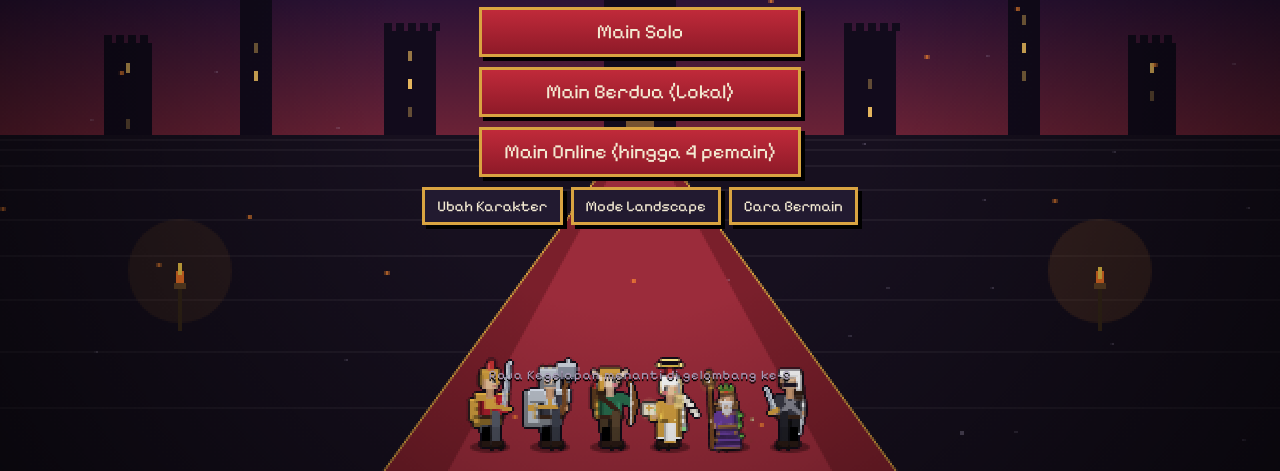
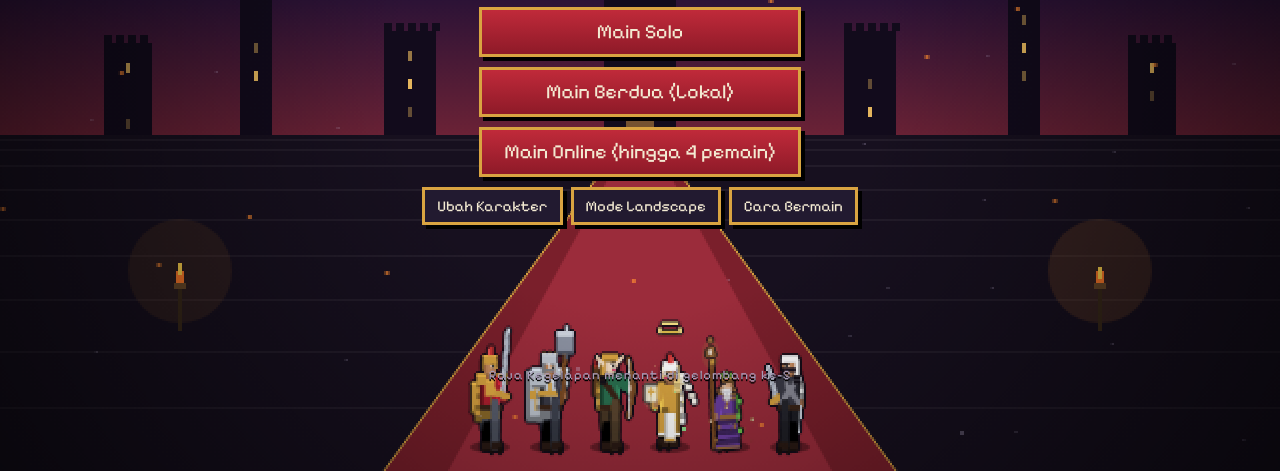
Before and after one commit to alvingabut/percobaan, a plain HTML site: page index.html in a window 1280 px wide. Shown: the part 329-800 px from the top of the page. Drawn offline with Linux system fonts and the light colour scheme; animation ran at ten frames a second.

Commit message:
Update index.html

```diff
--- a/index.html
+++ b/index.html
@@ -112,7 +112,7 @@ body.play #ls{display:block}
 <section class="scr" id="over"><h2>Tahta Runtuh</h2><p class="sub" id="ovt"></p><button class="btn" id="bre">Bertahan Lagi</button><button class="btn alt" id="bmn">Menu Utama</button></section>
 
 <script>
-const $=s=>document.querySelector(s),R=Math.random,TAU=Math.PI*2,W=800,H=480,WW=1600,WH=960,GOLD='#d9a441',BR='#7a4a24',SKIN='#f0c9a0';
+const $=s=>document.querySelector(s),R=Math.random,TAU=Math.PI*2,W=800,H=480,WW=1600,WH=960,GOLD='#d9a441',BR='#7a4a24',SKIN='#c98f62';
 const cv=$('#c'),g=cv.getContext('2d');g.imageSmoothingEnabled=false;
 const dist=(a,b)=>Math.hypot(a.x-b.x,a.y-b.y),cl=(v,a,b)=>Math.max(a,Math.min(b,v));
 const CL={
@@ -130,16 +130,16 @@ const EL=[
  {n:'Petir',c:'#fff27a',v:520,m:1,pi:0,r:8,d:'Petir melompat ke 2 musuh lain. Skill Badai Petir: awan badai mengikutimu dan menyambar musuh bertubi-tubi dengan petir berantai.'},
  {n:'Cahaya',c:'#fff3a0',v:300,m:1,pi:4,r:9,d:'Sinar suci menembus musuh. Skill Cakra Fajar: 3 sinar suci berputar melindungimu, menyembuhkan semua pemain, kebal sesaat.'},
  {n:'Kegelapan',c:'#9a4fe0',v:260,m:1.1,pi:2,r:10,d:'Bola gelap menyedot nyawa musuh. Skill Lubang Hitam: menyedot semua musuh ke satu titik, meledak, dan mencuri nyawa untukmu.'}];
-const SK1=['#b3202f','#2f5fb3','#2a6f4f','#6a3fa0','#3a3a46','#c2571a','#d9a441'],SK2=['#d9a441','#c0c7d1','#ffffff','#25252d','#38c2d6','#e8e0c8'],HATS=['Helm','Mahkota','Tudung'];
+const SK1=['#b3202f','#2f5fb3','#2a6f4f','#6a3fa0','#3a3a46','#c2571a','#d9a441'],SK2=['#d9a441','#c0c7d1','#ffffff','#25252d','#38c2d6','#e8e0c8'],HATS=['Helm','Mahkota','Tudung','Rambut'];
 const RC=[
  {n:'Manusia',hp:1,sp:1,dm:1,cd:1,d:'Seimbang dan serba bisa, tanpa kelebihan atau kekurangan.'},
  {n:'Elf',hp:.9,sp:1.1,dm:1,cd:.9,d:'Telinga runcing dan lincah. Gerak +10%, serangan 10% lebih cepat, tetapi nyawa -10%.'},
  {n:'Orc',hp:1.3,sp:.92,dm:1.1,cd:1,d:'Kulit hijau bertaring dan kuat. Nyawa +30%, serangan +10%, tetapi gerak -8%.'},
  {n:'Kurcaci',hp:1.2,sp:.9,dm:1.15,cd:1.05,d:'Pendek berjenggot dan tahan banting. Nyawa +20%, serangan +15%, tetapi gerak -10% dan serangan 5% lebih lambat.'}],
- RSK=[[SKIN,'#d29f76'],['#f3dcc2','#cfae92'],['#6f9a4a','#4d7335'],['#e0b08a','#b98660']];
-const cfg=[{name:'Pemain 1',cls:'knight',c1:SK1[0],c2:SK2[0],hat:0},{name:'Pemain 2',cls:'archer',c1:SK1[2],c2:SK2[0],hat:2}];
+ RSK=[[SKIN,'#a8714a'],['#f3dcc2','#cfae92'],['#6f9a4a','#4d7335'],['#e0b08a','#b98660']];
+const cfg=[{name:'Pemain 1',cls:'knight',c1:SK1[4],c2:SK2[3],hat:3},{name:'Pemain 2',cls:'archer',c1:SK1[2],c2:SK2[0],hat:2}];
 let who=0,mode=1,G=null,K={},touch={x:0,y:0},raf=0,last=0,mt=0;
-try{const s=JSON.parse(localStorage.getItem('tahtaAbuCfg'));if(s&&s.length==2)s.forEach((x,i)=>{if(x&&CL[x.cls])Object.assign(cfg[i],{name:String(x.name||cfg[i].name).slice(0,10),cls:x.cls,c1:SK1.includes(x.c1)?x.c1:cfg[i].c1,c2:SK2.includes(x.c2)?x.c2:cfg[i].c2,hat:[0,1,2].includes(x.hat)?x.hat:cfg[i].hat,el:x.el>=0&&x.el<7?x.el|0:0,ra:x.ra>=0&&x.ra<4?x.ra|0:0,gn:x.gn==1?1:0})})}catch(e){}
+try{const s=JSON.parse(localStorage.getItem('tahtaAbuCfg'));if(s&&s.length==2)s.forEach((x,i)=>{if(x&&CL[x.cls])Object.assign(cfg[i],{name:String(x.name||cfg[i].name).slice(0,10),cls:x.cls,c1:SK1.includes(x.c1)?x.c1:cfg[i].c1,c2:SK2.includes(x.c2)?x.c2:cfg[i].c2,hat:[0,1,2,3].includes(x.hat)?x.hat:cfg[i].hat,el:x.el>=0&&x.el<7?x.el|0:0,ra:x.ra>=0&&x.ra<4?x.ra|0:0,gn:x.gn==1?1:0})})}catch(e){}
 if(matchMedia('(pointer:coarse)').matches)document.body.classList.add('coarse');
 const save=()=>{try{localStorage.setItem('tahtaAbuCfg',JSON.stringify(cfg))}catch(e){}};
 
@@ -148,7 +148,7 @@ const _sc={};
 function sh(h,f){const k=h+f;if(_sc[k])return _sc[k];const n=parseInt(h.slice(1),16),v=[n>>16,(n>>8)&255,n&255].map(x=>Math.max(0,Math.min(255,Math.round(x*f))));return _sc[k]='rgb('+v.join(',')+')'}
 function hero(c,x,y,u,o,t){
  const m=o.mv,ph=t*13,sw=m?Math.sin(ph):0,sq=o.sq||0,at=o.at||0,ca=o.cast||0,hu=o.hu||0,k=o.cls,dir=o.dir<0?-1:1,LG=(k=='mage'||k=='healer')?0:2,hat=o.hat,c1=o.c1,c2=o.c2;
- const gn=o.gn==1?1:0,ra=(k=='archer'||k=='mage')?(o.ra|0):0,SC=RSK[ra][0],l1=sh(c1,1.3),d1=sh(c1,.6),l2=sh(c2,1.2),d2=sh(c2,.65),SD=RSK[ra][1],DK='#120d18',HR='#3a2418';
+ const gn=o.gn==1?1:0,ra=(k=='archer'||k=='mage')?(o.ra|0):0,SC=RSK[ra][0],l1=sh(c1,1.3),d1=sh(c1,.6),l2=sh(c2,1.2),d2=sh(c2,.65),SD=RSK[ra][1],DK='#120d18',HR='#15111a';
  const EA=k=='mage'?(o.el||0):k=='healer'?5:-1,EV=k=='mage'?EA:-1,EC0=EV>=0?EL[EV].c:c2,HC=EV>=0?['#c0391b','#2a6fb0','#6a4a2a','#dfeff5','#f2d24a','#fff1b0','#2a1a3a'][EV]:k=='healer'?'#f2d68a':HR;
  const bob=m?-Math.abs(Math.cos(ph))*.9*u:Math.sin(t*2.6)*.3*u,by=m?0:Math.sin(t*2.6)*.25,blink=(t%3.4)<.12;
  const pc={knight:'#5a5f6e',tank:'#3f4350',archer:'#5b4630',mage:d1,healer:d1,assassin:'#25252d'}[k];
@@ -157,7 +157,7 @@ function hero(c,x,y,u,o,t){
  if(ra==3)c.scale(.86,.86);
  if(o.dash)c.globalAlpha=.6;
  const body=ol=>{
-  c.save();c.translate(dir*Math.round((at*1.8-hu*2.2)*u),Math.round(bob-ca*3*u-LG*u));c.scale(dir*.92*(1+sq*.2-ca*.1),1-sq*.2+ca*.12);c.rotate((m?.05+Math.sin(ph*2)*.015:0)+at*.1-hu*.18);
+  c.save();c.translate(dir*Math.round((at*1.8-hu*2.2)*u),Math.round(bob-ca*3*u-LG*u));c.scale(dir*.84*(1+sq*.2-ca*.1),(1-sq*.2+ca*.12)*1.42);c.rotate((m?.05+Math.sin(ph*2)*.015:0)+at*.1-hu*.18);
   const r=(a,b,w,h,col)=>{c.fillStyle=ol?DK:col;c.fillRect(Math.round(a*u),Math.round(b*u),Math.max(1,Math.round(w*u)),Math.max(1,Math.round(h*u)))};
   const H=(a,b,w,h,col)=>r(a,b+by,w,h,col);
   const L=(x1,y1,x2,y2,w,col)=>{const n=Math.max(2,Math.ceil(Math.hypot(x2-x1,y2-y1)*2.5));for(let i=0;i<=n;i++){const f=i/n;r(x1+(x2-x1)*f-w/2,y1+(y2-y1)*f-w/2,w,w,col)}};
@@ -202,13 +202,13 @@ function hero(c,x,y,u,o,t){
   leg(1.3,0,pc);
   if(k=='healer'){r(-3.2,-6,6.4,3.8,c1);r(-3.2,-6,1,3.8,d1);r(-3.2,-2.6,6.4,.6,c2);r(-1.4,-6,2.8,4.8+Math.sin(t*3)*.2,c2);r(-1.4,-6,.5,4.8,l2);r(1,-6,.4,4.8,d2);r(-1.4,-1.4,2.8,.6,GOLD);r(-.4,-10.4+by,.8,2.6,GOLD);r(-1.2,-9.6+by,2.4,.8,GOLD)}
   if(k=='mage'){for(let j=0;j<6;j++)r(-3.2-j*.2+(m?sw*.3*j/6:0),-6+j,6.4+j*.4,1.1,j%2?c1:d1);r(-3.9,-.4,7.8,.7,EC0);r(-3,-7,6,1,EC0);if(EV>=0){r(-.6,-10,1.2,1.2,EC0);r(-3,-10.9+by,6,.6,EC0);r(-3.2,-5.2,.8,1,EC0);r(2.4,-5.2,.8,1,EC0)}}
-  r(-1.1,-13.2+by,2.2,2.8,SD);c.save();c.translate(0,Math.round(-12.7*u));c.scale(.8,.8);c.translate(0,Math.round(11.5*u));
+  r(-1.1,-12.3+by,2.2,1.6,SD);c.save();c.translate(0,Math.round(-11.3*u));c.scale(.7,.54);c.translate(0,Math.round(11.5*u));
   if(gn){const hs=m?Math.sin(ph-1)*.7:Math.sin(t*3)*.25;for(let j=0;j<6;j++)H(-4-j*.12+hs*j/5,-16.8+j*1.5,3,1.7,j%2?HC:sh(HC,.85));H(2.3,-16.2,.9,3.8,HC)}
   r(-1,-12+by,2,1.2,SD);
   H(-2.8,-17,5.6,1.8,HC);H(-3.3,-16,1.3,3.3,HC);H(-2.5,-15.2,5,3.4,SC);H(-2.5,-15.2,1,3.4,SD);H(-3,-14.5,.7,1.2,SD);H(2.4,-14.3,.9,1.2,SD);
   if(blink)H(.5,-14,1.6,.3,'#111');else{H(.5,-14.4,1.6,.9,'#fff');H(1.2,-14.4,.9,.9,EV>=0?EC0:'#111')}
   H(.3,-15.2,1.9,.4,HR);H(1.1,-12.7,1.2,.3,'#a45');if(gn){H(1.1,-12.8,1.3,.5,'#d6336c');H(.4,-14.9,.7,.4,'#111');H(1.9,-14.9,.7,.4,'#111')}
-  if(hat==0){H(-3,-17.7,6,2.8,c2);H(-3,-17.7,6,.6,l2);H(-3.3,-16,1,3.4,d2);H(2.2,-16.2,.8,2.8,c2);const px=-1+Math.sin(t*4)*.4;H(px,-20.5,2,3,'#c33');H(px-.4,-19.5,1,2,'#e55')}
+  if(hat==3){H(-3,-17.5,6,1.4,HC);H(-3.4,-17,1.2,3.6,HC);H(2.4,-16.6,.9,2.4,HC);H(-2.6,-18.5,1.4,1.2,HC);H(-.9,-19.1,1.5,1.7,HC);H(.8,-18.6,1.4,1.3,HC);H(-1.6,-16.3,4.2,.9,HC);H(-1.2,-17,3,.5,sh(HC,1.8))}else if(hat==0){H(-3,-17.7,6,2.8,c2);H(-3,-17.7,6,.6,l2);H(-3.3,-16,1,3.4,d2);H(2.2,-16.2,.8,2.8,c2);const px=-1+Math.sin(t*4)*.4;H(px,-20.5,2,3,'#c33');H(px-.4,-19.5,1,2,'#e55')}
   else if(hat==1){H(-2.8,-17.6,5.6,1,GOLD);H(-2.8,-18.6,1,1,GOLD);H(-.5,-18.8,1,1.2,GOLD);H(1.8,-18.6,1,1,GOLD);H(-.4,-17.4,.8,.8,'#e33')}
   else{H(-3.6,-17.6,7.2,2.4,c2);H(-3.9,-16,1.8,5,c2);H(-3.9,-16,.7,5,d2);H(2.4,-16.6,1.2,1.6,c2);H(-2.4,-16,4.8,.7,d2)}
   if(k=='tank'){H(-3.3,-18.2,6.6,3.4,c2);H(-3.3,-18.2,6.6,.7,l2);H(-3.5,-15.2,1.3,3.6,d2);H(2.2,-15.2,1.3,3.6,c2);H(-.7,-15.2,.6,2.6,l2);H(-2.3,-13.1,4.6,1.2,d2)}
@@ -506,7 +506,7 @@ function drawP(p){const s=G.t;if(p.inv>0&&((s*20)|0)%2&&p.dash<=0)g.globalAlpha=
  hero(g,p.x,p.y,3,{dir:p.dir,mv:p.mv,c1:p.c1,c2:p.c2,hat:p.hat,cls:p.cls,at:p.at,sq:p.sq,dash:p.dash>0,el:p.el,ra:p.ra,gn:p.gn,cast:p.skm>0&&p.skm-p.sk<.35?1-(p.skm-p.sk)/.35:0,hu:p.hurt||0},s);g.globalAlpha=1;
 if(p.skm>0&&p.skm-p.sk<.3){const q=p.skm-p.sk;g.strokeStyle='rgba(255,226,140,'+(1-q/.3)+')';g.lineWidth=3;g.beginPath();g.ellipse(p.x,p.y-24,20+q*90,30+q*60,0,0,TAU);g.stroke()}
  if(p.gd>0){g.fillStyle='rgba(192,199,209,'+(.1+.06*Math.sin(s*8))+')';g.beginPath();g.ellipse(p.x,p.y-24,28,40,0,0,TAU);g.fill();g.strokeStyle='rgba(255,226,140,'+(.6+.3*Math.sin(s*10))+')';g.lineWidth=3;g.beginPath();g.ellipse(p.x,p.y-24,28,40,0,0,TAU);g.stroke()}
- g.font='12px "Pixelify Sans",monospace';g.textAlign='center';g.fillStyle='#000';g.fillText(p.name,p.x+1,p.y-84+1);g.fillStyle=p.i?'#9fe0a0':'#ffd98a';g.fillText(p.name,p.x,p.y-84)}
+ g.font='12px "Pixelify Sans",monospace';g.textAlign='center';g.fillStyle='#000';g.fillText(p.name,p.x+1,p.y-91+1);g.fillStyle=p.i?'#9fe0a0':'#ffd98a';g.fillText(p.name,p.x,p.y-91)}
 function drawAl(a){foe({k:'golem',t:GT,x:a.x,y:a.y,ft:a.ft,fl:a.fl||0,dir:a.dir,hp:1,max:1,r:20});
  const bw=46,by=a.y-72;g.fillStyle='#000';g.fillRect(a.x-bw/2,by,bw,4);g.fillStyle='#6fbf5a';g.fillRect(a.x-bw/2,by,bw*cl(a.hp/a.max,0,1),4);
  g.fillStyle='#000';g.fillRect(a.x-bw/2,by+5,bw,2);g.fillStyle=GOLD;g.fillRect(a.x-bw/2,by+5,bw*cl(a.l/15,0,1),2);
@@ -657,7 +657,7 @@ import{getDatabase,ref,set,get,onValue,remove,onDisconnect}from"https://www.gsta
 const FC={apiKey:"AIzaSyB5GyRhDTzWipeDXENO276IJ95kOqOs0lg",authDomain:"perang-tabu.firebaseapp.com",databaseURL:"https://perang-tabu-default-rtdb.firebaseio.com",projectId:"perang-tabu",storageBucket:"perang-tabu.firebasestorage.app",messagingSenderId:"285063770387",appId:"1:285063770387:web:9689259002f920f4192ae6"};
 let db,uid,code=null,host=0,rnd=0,un=[],pl={},M={},it=0,pt=0,sc=0,sn=null;
 const rf=p=>ref(db,'rooms/'+code+(p?'/'+p:'')),st=t=>{$('#nst').textContent=t},rd=Math.round;
-const san=c=>({name:String(c.n||'Pemain').slice(0,10),cls:CL[c.cls]?c.cls:'knight',c1:SK1.includes(c.c1)?c.c1:SK1[0],c2:SK2.includes(c.c2)?c.c2:SK2[0],hat:[0,1,2].includes(c.hat)?c.hat:0,el:c.el>=0&&c.el<7?c.el|0:0,ra:c.ra>=0&&c.ra<4?c.ra|0:0,gn:c.gn==1?1:0});
+const san=c=>({name:String(c.n||'Pemain').slice(0,10),cls:CL[c.cls]?c.cls:'knight',c1:SK1.includes(c.c1)?c.c1:SK1[0],c2:SK2.includes(c.c2)?c.c2:SK2[0],hat:[0,1,2,3].includes(c.hat)?c.hat:0,el:c.el>=0&&c.el<7?c.el|0:0,ra:c.ra>=0&&c.ra<4?c.ra|0:0,gn:c.gn==1?1:0});
 const lst=()=>Object.entries(pl).sort((a,b)=>(a[1].j||0)-(b[1].j||0)).slice(0,4);
 async function init(){if(db)return;st('Menghubungkan...');const app=initializeApp(FC),a=getAuth(app);await signInAnonymously(a);uid=a.currentUser.uid;db=getDatabase(app)}
 function rl(){const on=!!code;$('#nin').style.display=on?'none':'flex';$('#nrm').style.display=on?'flex':'none';if(!on)return;
```
